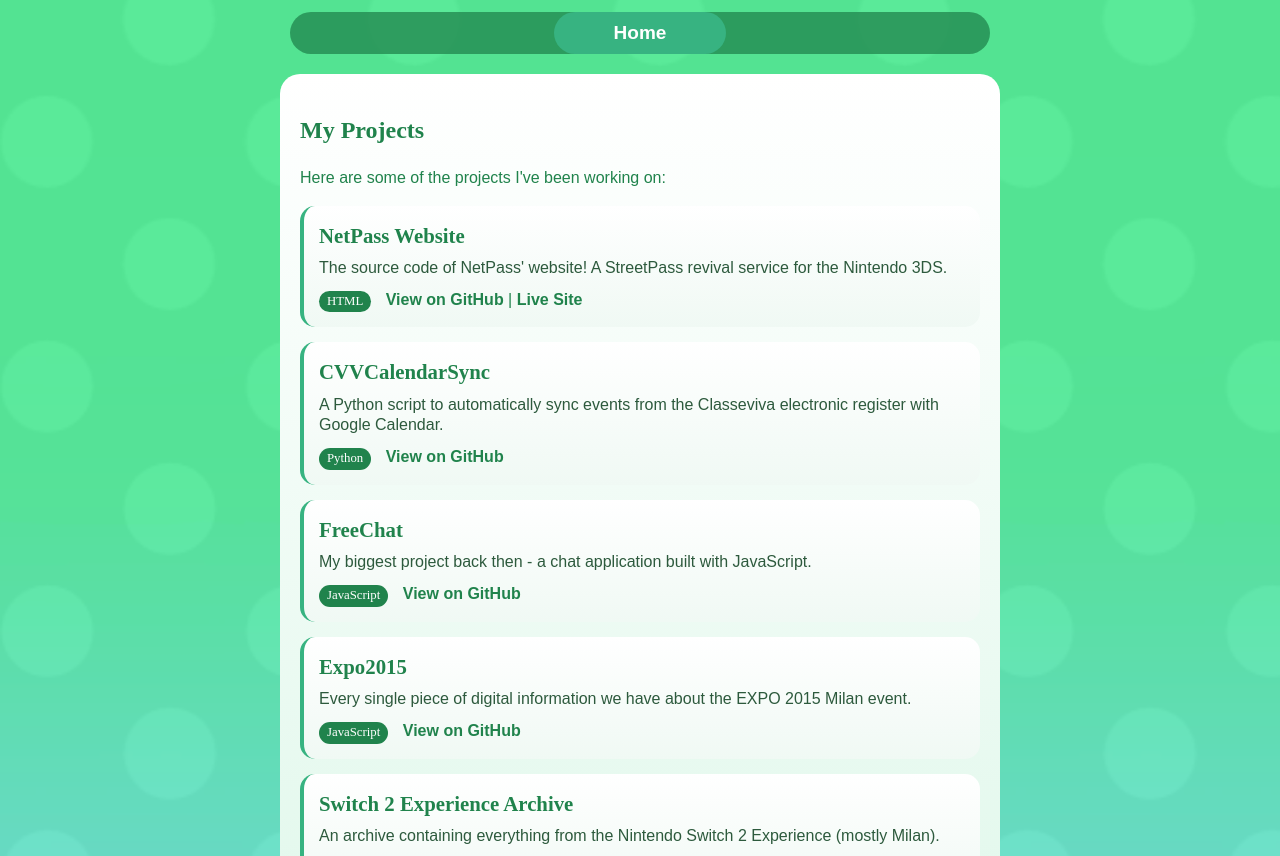
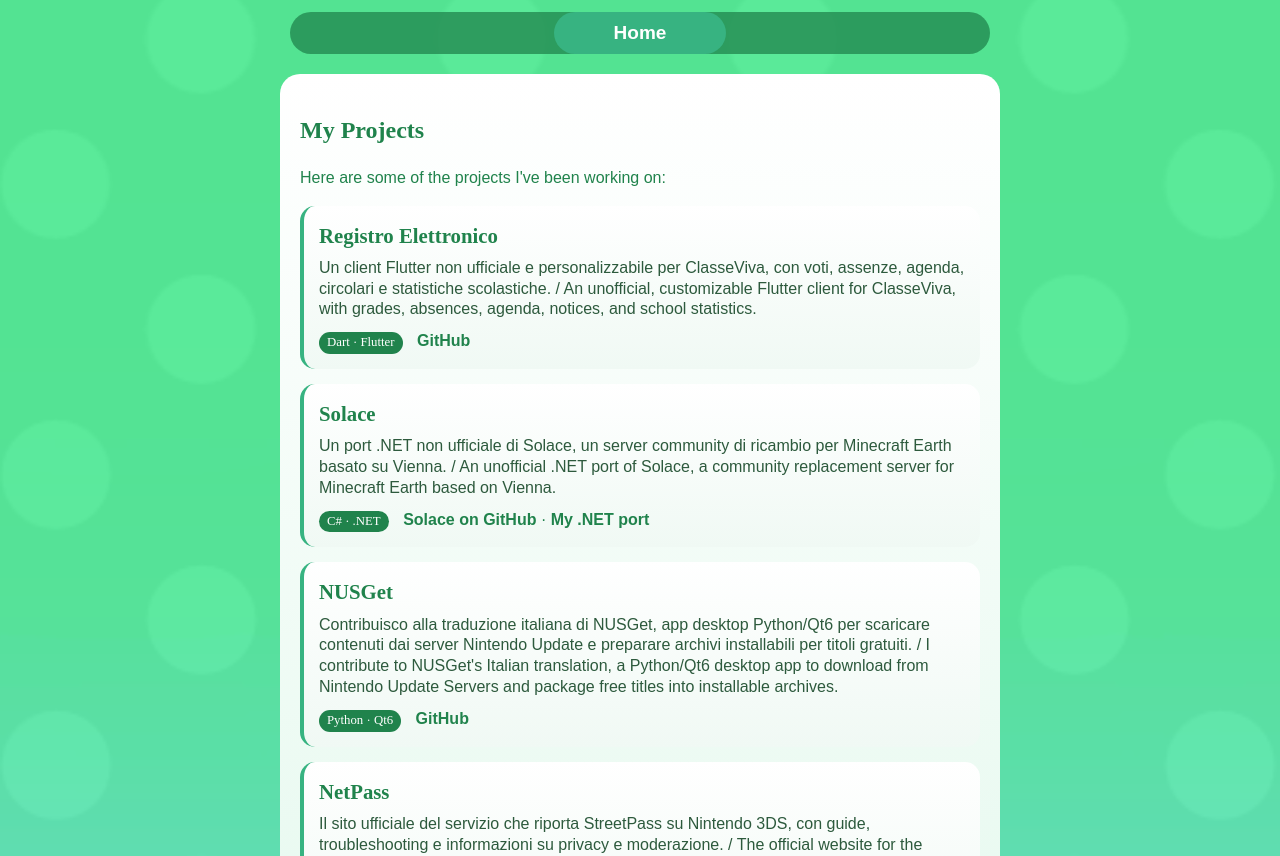
Before and after one commit to LNLenost/lnlenost.github.io, a plain HTML site: page www/projects.html in a window 1280 px wide. Shown: the part 85-941 px from the top of the page. Drawn offline with Linux system fonts and the light colour scheme; a web font is replaced by a local one.

Commit message:
Update featured projects and Solace branding

```diff
--- a/www/projects.html
+++ b/www/projects.html
@@ -30,39 +30,39 @@
             <p>Here are some of the projects I've been working on:</p>
 
             <div class="project-card">
-                <h3>NetPass Website</h3>
-                <p>The source code of NetPass' website! A StreetPass revival service for the Nintendo 3DS.</p>
-                <span class="language-tag">HTML</span>
-                <a href="https://github.com/LNLenost/NetPassWebsite" target="_blank">View on GitHub</a> |
-                <a href="https://netpass.cafe" target="_blank">Live Site</a>
+                <h3>Registro Elettronico</h3>
+                <p>Un client Flutter non ufficiale e personalizzabile per ClasseViva, con voti, assenze, agenda, circolari e statistiche scolastiche. / An unofficial, customizable Flutter client for ClasseViva, with grades, absences, agenda, notices, and school statistics.</p>
+                <span class="language-tag">Dart · Flutter</span>
+                <a href="https://github.com/LNLenost/registro_elettronico" target="_blank" rel="noopener noreferrer">GitHub</a>
             </div>
 
             <div class="project-card">
-                <h3>CVVCalendarSync</h3>
-                <p>A Python script to automatically sync events from the Classeviva electronic register with Google Calendar.</p>
-                <span class="language-tag">Python</span>
-                <a href="https://github.com/LNLenost/CVVCalendarSync" target="_blank">View on GitHub</a>
+                <h3>Solace</h3>
+                <p>Un port .NET non ufficiale di Solace, un server community di ricambio per Minecraft Earth basato su Vienna. / An unofficial .NET port of Solace, a community replacement server for Minecraft Earth based on Vienna.</p>
+                <span class="language-tag">C# · .NET</span>
+                <a href="https://github.com/Earth-Restored/Solace" target="_blank" rel="noopener noreferrer">Solace on GitHub</a> · <a href="https://github.com/LNLenost/ViennaDotNet" target="_blank" rel="noopener noreferrer">My .NET port</a>
             </div>
 
             <div class="project-card">
-                <h3>FreeChat</h3>
-                <p>My biggest project back then - a chat application built with JavaScript.</p>
-                <span class="language-tag">JavaScript</span>
-                <a href="https://github.com/LNLenost/FreeChat" target="_blank">View on GitHub</a>
+                <h3>NUSGet</h3>
+                <p>Contribuisco alla traduzione italiana di NUSGet, app desktop Python/Qt6 per scaricare contenuti dai server Nintendo Update e preparare archivi installabili per titoli gratuiti. / I contribute to NUSGet's Italian translation, a Python/Qt6 desktop app to download from Nintendo Update Servers and package free titles into installable archives.</p>
+                <span class="language-tag">Python · Qt6</span>
+                <a href="https://github.com/NinjaCheetah/NUSGet" target="_blank" rel="noopener noreferrer">GitHub</a>
+            </div>
+
+            <div class="project-card">
+                <h3>NetPass</h3>
+                <p>Il sito ufficiale del servizio che riporta StreetPass su Nintendo 3DS, con guide, troubleshooting e informazioni su privacy e moderazione. / The official website for the service that brings StreetPass back to Nintendo 3DS, with guides, troubleshooting, privacy, and moderation information.</p>
+                <span class="language-tag">HTML · CSS · JavaScript</span>
+                <a href="https://github.com/LNLenost/NetPassWebsite" target="_blank" rel="noopener noreferrer">GitHub</a> |
+                <a href="https://netpass.cafe" target="_blank" rel="noopener noreferrer">Live site</a>
             </div>
 
             <div class="project-card">
                 <h3>Expo2015</h3>
-                <p>Every single piece of digital information we have about the EXPO 2015 Milan event.</p>
-                <span class="language-tag">JavaScript</span>
-                <a href="https://github.com/LNLenost/Expo2015" target="_blank">View on GitHub</a>
-            </div>
-
-            <div class="project-card">
-                <h3>Switch 2 Experience Archive</h3>
-                <p>An archive containing everything from the Nintendo Switch 2 Experience (mostly Milan).</p>
-                <span class="language-tag">Archive</span>
-                <a href="https://github.com/LNLenost/switch-2-experience-archive" target="_blank">View on GitHub</a>
+                <p>Un archivio non ufficiale di materiali digitali rimasti da Expo Milano 2015: copie di siti, Virtual Tour, app Android e altri contenuti. / An unofficial archive of digital material left from Expo Milano 2015: website copies, the Virtual Tour, Android apps, and other content.</p>
+                <span class="language-tag">Archive · JavaScript</span>
+                <a href="https://github.com/LNLenost/Expo2015" target="_blank" rel="noopener noreferrer">GitHub</a>
             </div>
 
         </section>
```
